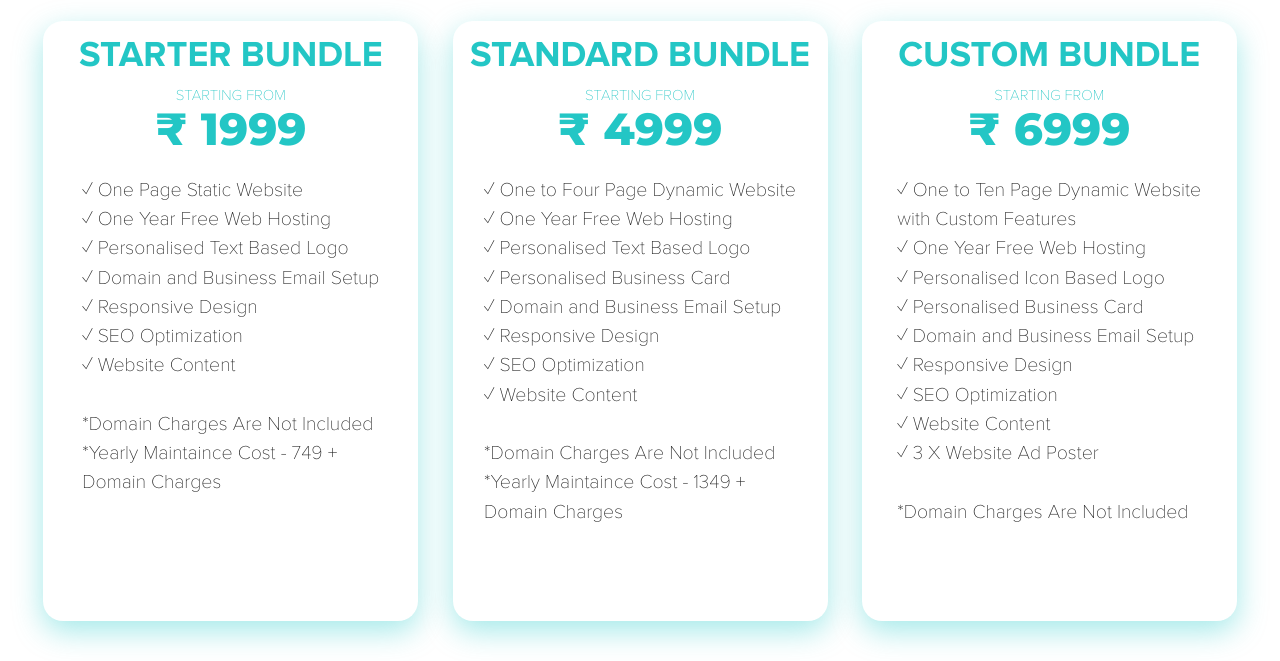
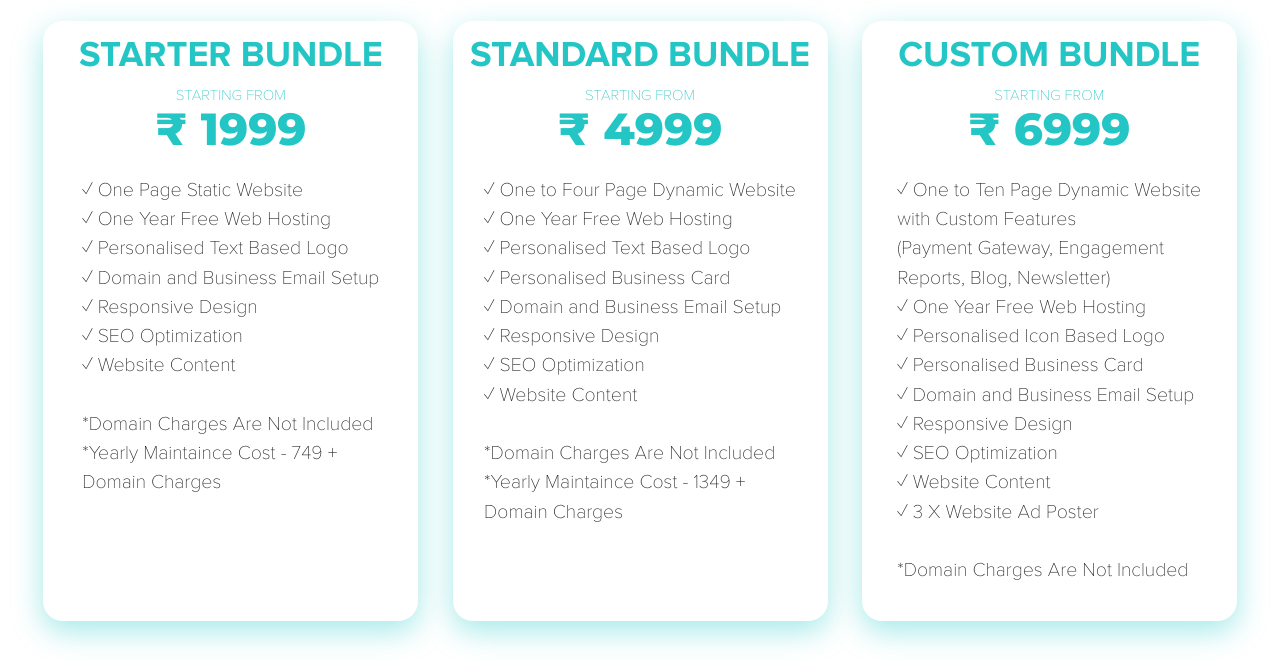
Before and after one commit to kcdeepak16/weblynks_api, a Django app: page / in a window 1280 px wide. Shown: the part 2523-3184 px from the top of the page. Run offline with Django 3.2, Linux system fonts and the light colour scheme; some libraries are stand-ins or nearby versions.

Commit message:
Added Content and Optimized

```diff
--- a/templates/index.html
+++ b/templates/index.html
@@ -205,7 +205,7 @@
                     <h6> STARTING FROM </h6>
                     <h5>₹ 6999</h5>
                     <ul>
-                        <li><span>&#10003;</span> One to Ten Page Dynamic Website <br> with Custom Features</li>
+                        <li><span>&#10003;</span> One to Ten Page Dynamic Website <br> with Custom Features <br> (Payment Gateway, Engagement <br> Reports, Blog, Newsletter)</li>
                         <li><span>&#10003;</span> One Year Free Web Hosting</li>
                         <li><span>&#10003;</span> Personalised Icon Based Logo</li>
                         <li><span>&#10003;</span> Personalised Business Card</li>
```
